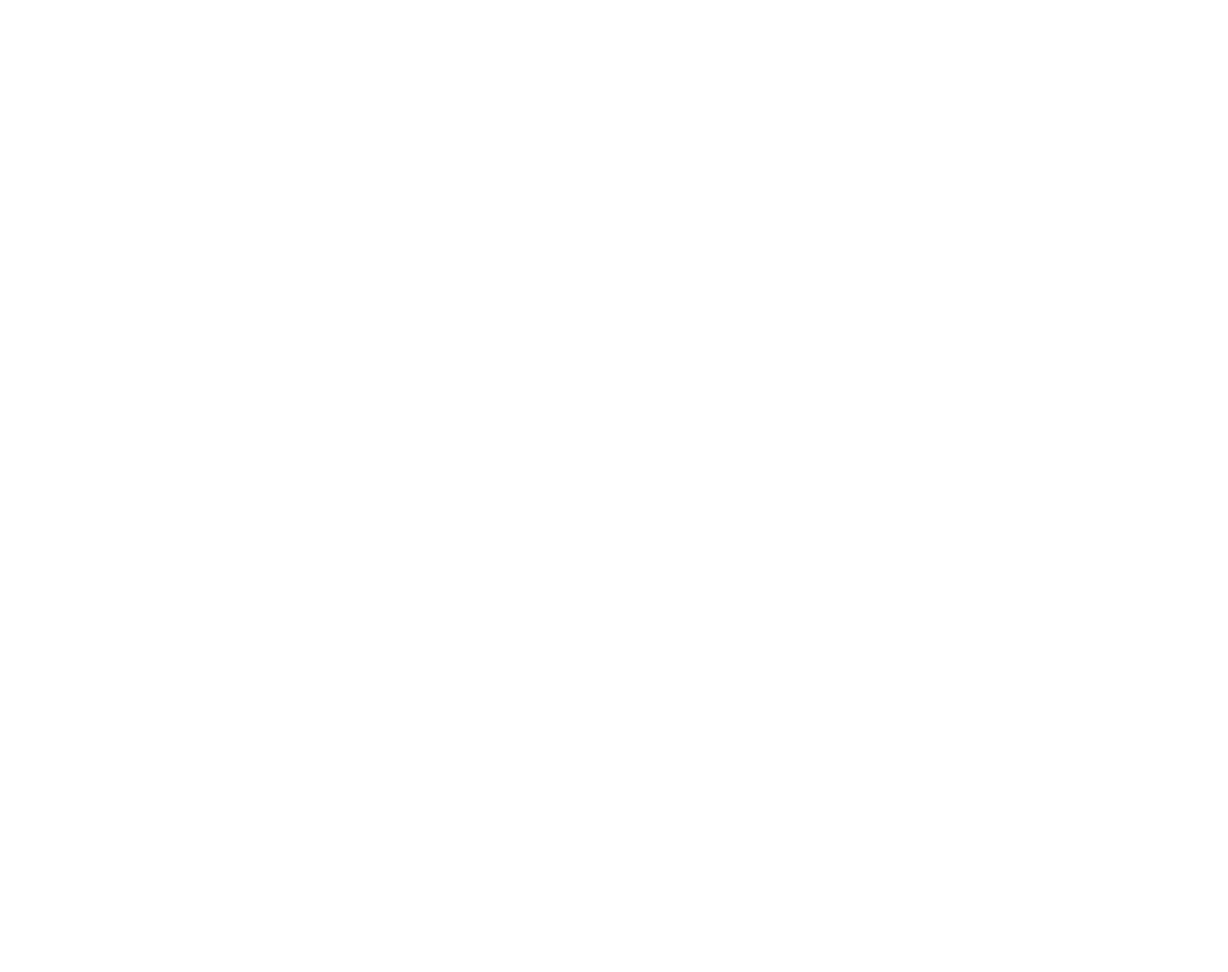
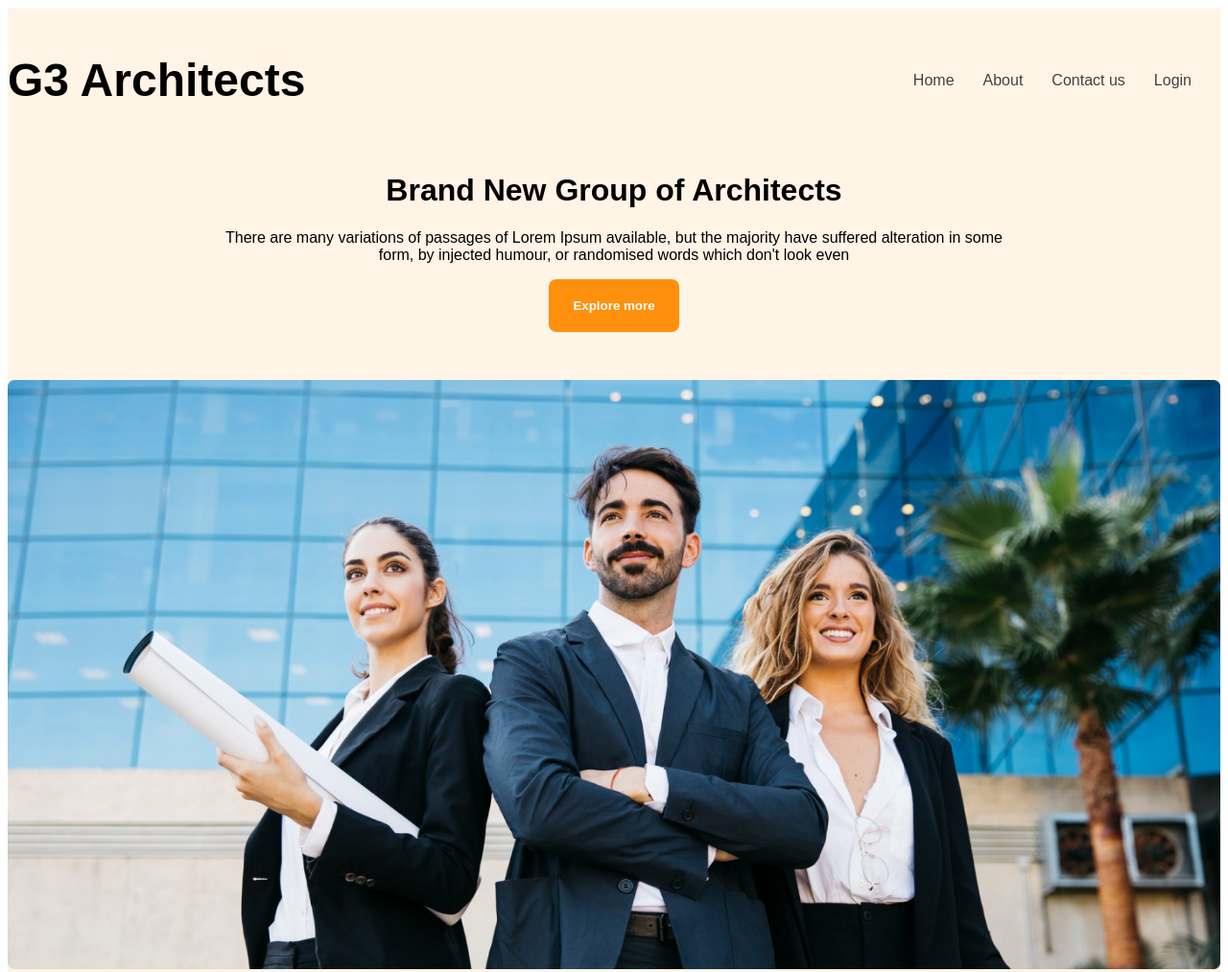
Before and after one commit to maherin001/architects-website, a plain HTML site: page index.html in a window 1280 px wide. Shown: the top 1013 px of the page at 96% size. Before the commit the page ends 800 px from the top, so only its background shows below. Drawn offline with Linux system fonts and the light colour scheme.

Commit message:
added css and one-third of html

```diff
--- a/index.html
+++ b/index.html
@@ -5,9 +5,30 @@
     <meta name="viewport" content="width=device-width, initial-scale=1.0">
     <title>Document</title>
     <link rel="stylesheet" href="styles/architect.css">
+
 </head>
-<body>
-    <header>
+<body class="work-sans-font">
+    <header class="bg-light">
+        <nav class="navbar display-flex">
+            <h3 class="brand">G3 Architects</h3>
+            <ul class="nav-links display-flex">
+                <li class="nav-item"><a href="" class="nav-link text-gray">Home</a></li>
+                <li class="nav-item"><a href="" class="nav-link text-gray">About</a></li>
+                <li class="nav-item"><a href="" class="nav-link text-gray">Contact us</a></li>
+                <li class="nav-item"><a href="" class="nav-link text-gray">Login</a></li>
+            </ul>
+        </nav>
+
+        <div class="banner">
+            <div class="banner-content">
+                <h1 class="banner-title">Brand New Group of Architects </h1>
+            <p class="banner-description">There are many variations of passages of Lorem Ipsum available, but the majority have suffered alteration in some form, by injected humour, or randomised words which don't look even</p>
+            <button class="btn-primary">Explore more</button>
+            </div>
+
+            <img  class="banner-image"  src="images/banner.png" alt="">
+
+        </div>
 
     </header>
     <main>
--- a/styles/architect.css
+++ b/styles/architect.css
@@ -0,0 +1,93 @@
+
+
+.work-sans-font {
+  font-family: "Work Sans", sans-serif;
+  font-optical-sizing: auto;
+  font-weight: 400;
+  font-style: normal;
+}
+
+/* shared styles */
+
+.display-flex{
+    display: flex;
+}
+ /* dark02 */
+.text-gray{
+    color: #424242;
+}
+/* dark03 */
+.text-light-gray{
+    color: #727272;
+}
+.bg-light{
+    background-color: rgba(255, 144, 14, 0.1);
+}
+
+.btn-primary{
+
+    background-color: #FF900E;
+    color: white;
+    padding: 20px 25px;
+    font-size: 1.25 rem;
+    font-weight: 600;
+    border-radius: 8px;
+    border: none;
+}
+
+/* Header styles */
+
+/* Navbar related styles */
+
+.navbar{
+    justify-content: space-between;
+    align-items: center;
+}
+
+.brand{
+    font-weight: 700;
+    font-size: 3rem;
+}
+
+.nav-item{
+    list-style: none;
+    margin-right: 30px;
+
+}
+
+.nav-link{
+    text-decoration: none;
+    font-weight: 500;
+}
+
+.navbar,.banner{
+    max-width: 1440px;
+    margin: 0 auto;
+}
+
+/* banner related styles */
+
+.banner-content{
+    max-width:  850px; ;
+    margin: 0 auto;
+    text-align: center;
+    margin-bottom: 50px;
+}
+
+.banner-title{
+    font-weight: 700;
+    font-size: 4 rem;
+
+}
+
+.banner-image{
+    width: 100%;
+}
+
+/* responsive media query */
+
+@media screen and (max-width:576px) {
+    .navbar, .nav-links {
+        flex-direction: column;
+    }
+}
```
